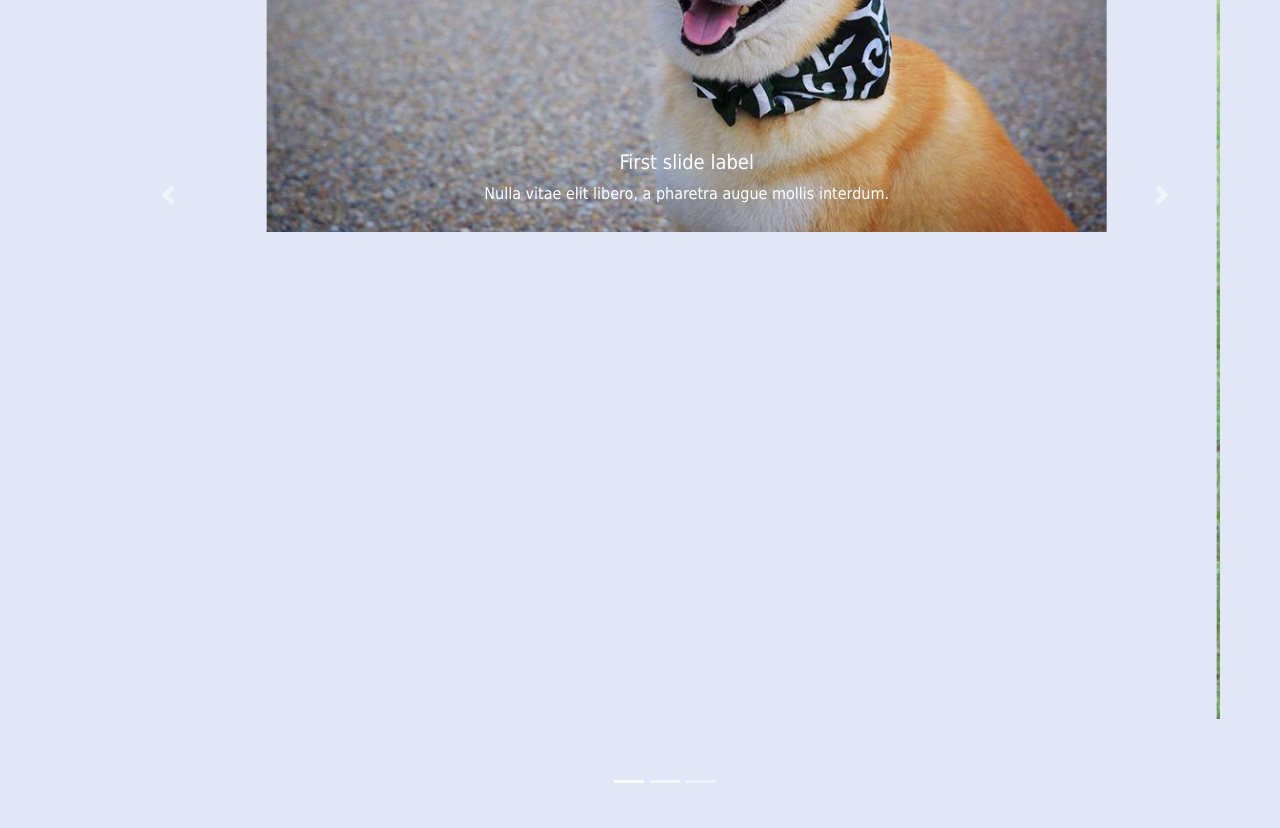
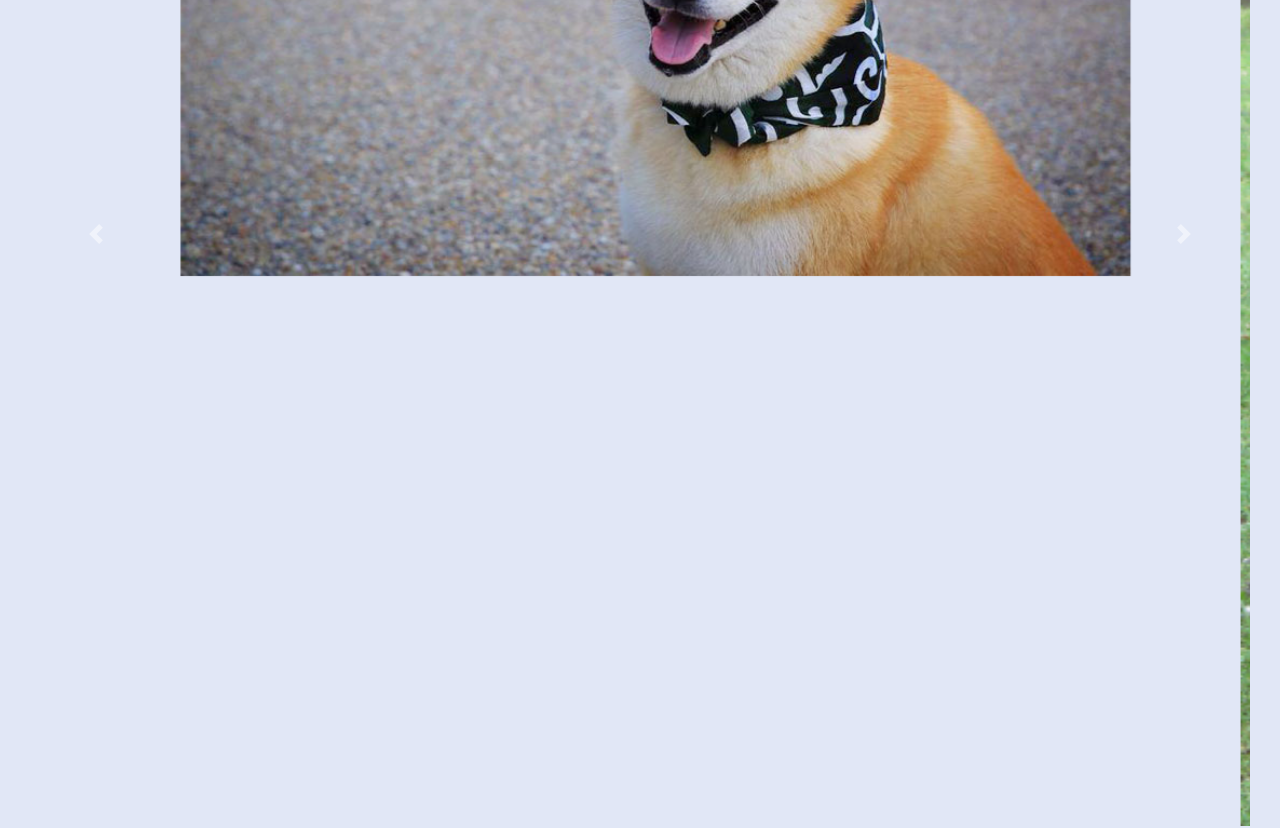
Before and after one commit to hannahchen10/project-dog, a plain HTML site: page index.html in a window 1280 px wide. Shown: the part 680-1508 px from the top of the page. Drawn offline with nearby package versions, Linux system fonts and the light colour scheme.

Commit message:
Carousel fixed
Changed out Carousel to one without captions. Image sizes still need unifying

```diff
--- a/index.html
+++ b/index.html
@@ -58,45 +58,26 @@
     </form>
   </div>
 </nav>
-                    <div class="bd-example">
-                      <div id="DogCarousel" class="carousel slide" data-ride="carousel">
-                        <ol class="carousel-indicators">
-                          <li data-target="#carouselExampleCaptions" data-slide-to="0" class="active"></li>
-                          <li data-target="#carouselExampleCaptions" data-slide-to="1"></li>
-                          <li data-target="#carouselExampleCaptions" data-slide-to="2"></li>
-                        </ol>
+                <div id="carouselExampleControls" class="carousel slide" data-ride="carousel">
                     <div class="carousel-inner">
                         <div class="carousel-item active">
                           <img src="Happy_Shiba.jpg" class="d-block w-100" alt="...">
-                            <div class="carousel-caption d-none d-md-block">
-                              <h5>First slide label</h5>
-                              <p>Nulla vitae elit libero, a pharetra augue mollis interdum.</p>
-                            </div>
                         </div>
                         <div class="carousel-item">
                           <img src="Lurcher.jpg" class="d-block w-100" alt="...">
-                            <div class="carousel-caption d-none d-md-block">
-                              <h5>Second slide label</h5>
-                              <p>Lorem ipsum dolor sit amet, consectetur adipiscing elit.</p>
-                            </div>
                         </div>
                         <div class="carousel-item">
                           <img src="GShepherd.jpg" class="d-block w-100" alt="...">
-                            <div class="carousel-caption d-none d-md-block">
-                              <h5>Third slide label</h5>
-                              <p>Praesent commodo cursus magna, vel scelerisque nisl consectetur.</p>
                         </div>
                       </div>
-                        </div>
-                        <a class="carousel-control-prev" href="#carouselExampleCaptions" role="button" data-slide="prev">
+                      <a class="carousel-control-prev" href="#carouselExampleControls" role="button" data-slide="prev">
                         <span class="carousel-control-prev-icon" aria-hidden="true"></span>
                         <span class="sr-only">Previous</span>
                       </a>
-                        <a class="carousel-control-next" href="#carouselExampleCaptions" role="button" data-slide="next">
+                      <a class="carousel-control-next" href="#carouselExampleControls" role="button" data-slide="next">
                         <span class="carousel-control-next-icon" aria-hidden="true"></span>
                         <span class="sr-only">Next</span>
                       </a>
-                      </div>
                     </div>
               <div class="container">
                   <div class="jumbotron">
```
Lines whose indentation alone changed are shown as unchanged.
